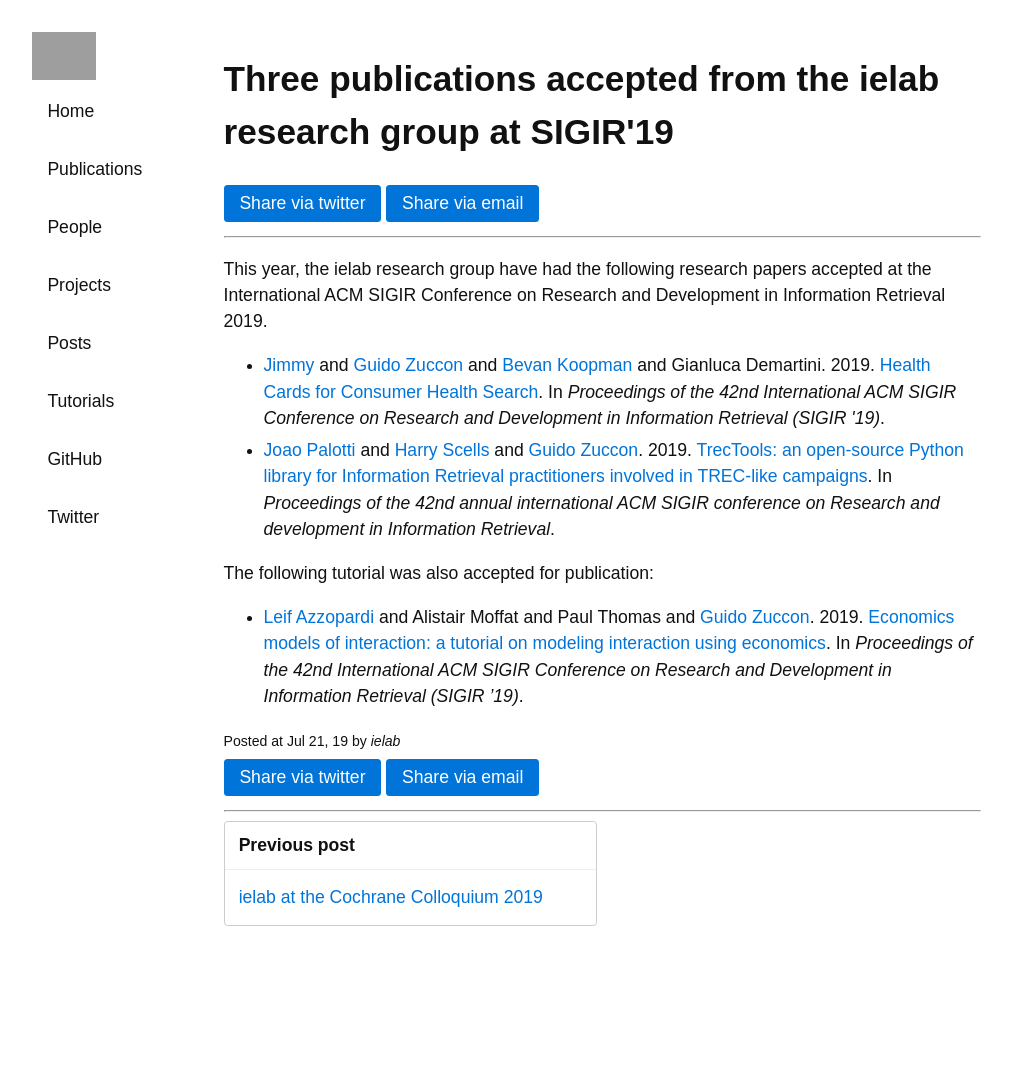
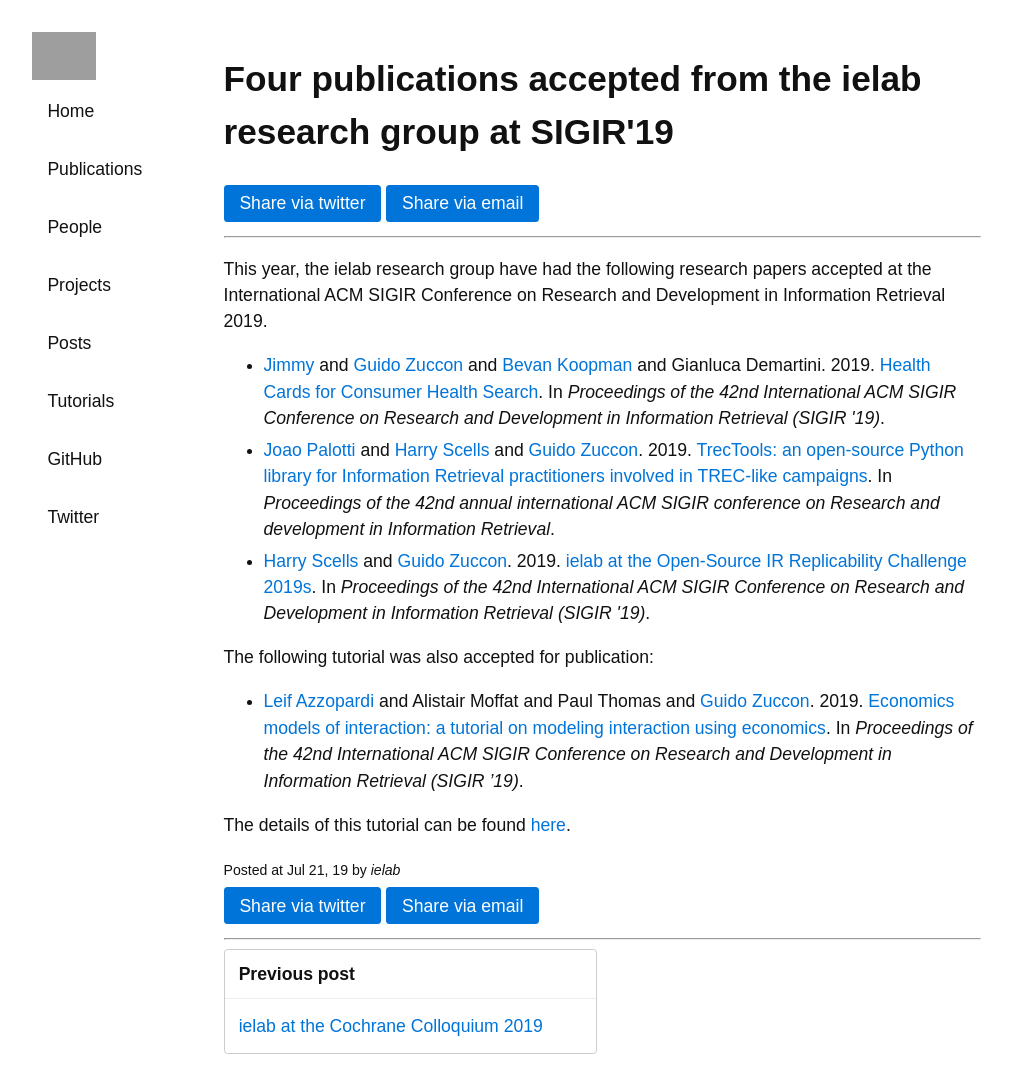
Before and after one commit to ielab/ielab.github.io, a Jekyll site: the page built from _posts/2019-07-21-papers-accepted-sigir.md, in a window 1280 px wide. Shown: the whole page, without its empty margins (139-1151 px from the left). Built offline with Jekyll 4.4.1, drawn with Linux system fonts in a browser that asks for light colours; before the commit the page ends 957 px from its top, so only the background shows below that; grey boxes are pictures that could not be loaded.

Commit message:
Add osirrc paper.

```diff
--- a/_posts/2019-07-21-papers-accepted-sigir.md
+++ b/_posts/2019-07-21-papers-accepted-sigir.md
@@ -1,6 +1,6 @@
 ---
 layout: post
-title:  "Three publications accepted from the ielab research group at SIGIR'19"
+title:  "Four publications accepted from the ielab research group at SIGIR'19"
 date:   2019-07-21
 categories: posts
 author: ielab
@@ -8,6 +8,7 @@ tags: [publications]
 publications:
     - palotti-2019-trectools
     - jimmy-2019-healthcard
+    - scells-2019-osirrc
 tutorials:
     - azzopardi-2019-economic
 ---
@@ -19,3 +20,5 @@ This year, the ielab research group have had the following research papers accep
 The following tutorial was also accepted for publication:
 
 {% include publications.html publications=page.tutorials %}
+
+The details of this tutorial can be found [here](/tutorials/economic-models-measures-search).
--- /dev/null
+++ b/_publications/scells-2019-osirrc.md
@@ -0,0 +1,9 @@
+---
+authors: [harry-scells, guido-zuccon]
+title: ielab at the Open-Source IR Replicability Challenge 2019s
+venue: Proceedings of the 42nd International ACM SIGIR Conference on Research and Development in Information Retrieval (SIGIR '19)
+year: 2019
+pdf: /publications/pdfs/scells2019osirrc.pdf
+---
+
+We present our participating Docker image in the SIGIR  Open-Source IR Replicability Challenge 2019. Our participation includes an Elasticsearch-based Docker image conforming to the specifications laid out by the challenge, a collection parser, and a topic parser. Our Docker image is capable of indexing and searching several commonly used Information Retrieval test collections including robust04 (Trec 2004 Robust Track Topics -- disks 4/5), core17 (TREC New York Times Annotated Corpus), and core18 (TREC Washington Post Corpus). The Docker image and associated tools we present in this paper provide a solid foundation for replicable Information Retrieval experiments using Elasticsearch.
```
Also changed, not shown: 1 other file.
